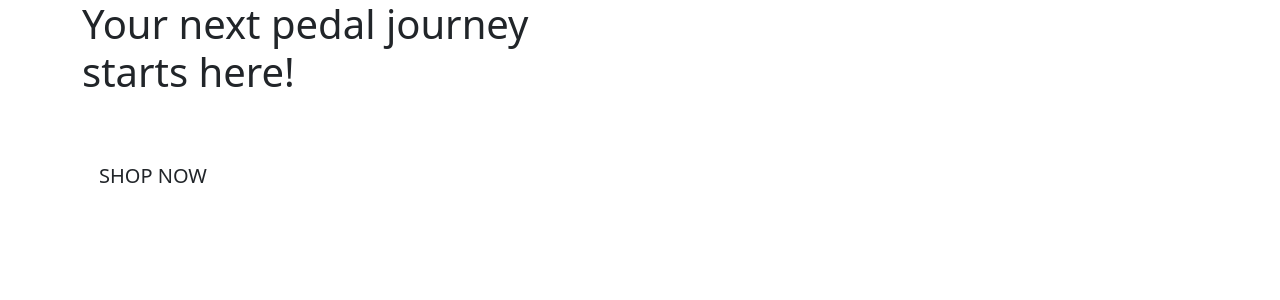
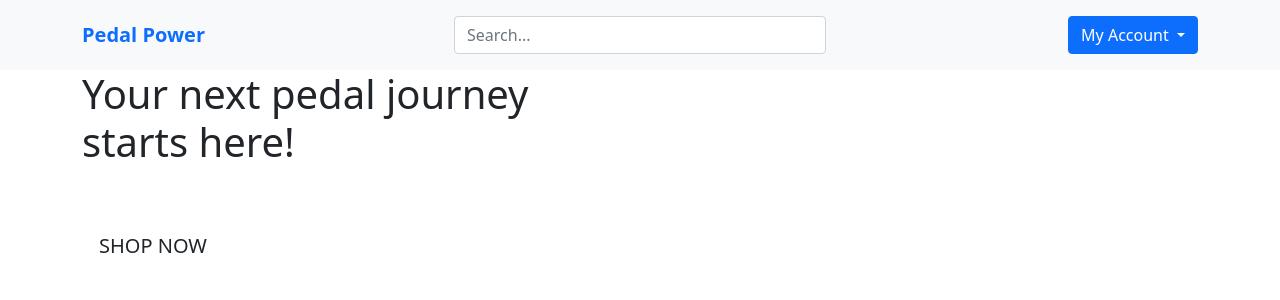
Before and after one commit to l-copeman/bicycle-store, a Django app: page / in a window 1280 px wide. Shown: the top 300 px of the page. Run offline with Django 3.2, Linux system fonts and the light colour scheme.

Commit message:
BUILD: Structure of header constructed with different menus for screen sizes

```diff
--- a/templates/base.html
+++ b/templates/base.html
@@ -2,6 +2,7 @@
 
 <!doctype html>
 <html lang="en">
+
 <head>
   {% block meta %}
   <meta http-equiv="X-UA-Compatible" content="ie=edge">
@@ -13,7 +14,9 @@
   {% endblock %}
 
   {% block corecss %}
-    <link href="https://cdn.jsdelivr.net/npm/bootstrap@5.0.2/dist/css/bootstrap.min.css" rel="stylesheet" integrity="sha384-EVSTQN3/azprG1Anm3QDgpJLIm9Nao0Yz1ztcQTwFspd3yD65VohhpuuCOmLASjC" crossorigin="anonymous">
+  <link href="https://cdn.jsdelivr.net/npm/bootstrap@5.0.2/dist/css/bootstrap.min.css" rel="stylesheet"
+    integrity="sha384-EVSTQN3/azprG1Anm3QDgpJLIm9Nao0Yz1ztcQTwFspd3yD65VohhpuuCOmLASjC" crossorigin="anonymous">
+  <link rel="stylesheet" href="{% static 'css/base.css' %}">
   {% endblock %}
 
   {% block extra_css %}
@@ -23,14 +26,68 @@
   {% endblock %}
 
   {% block js %}
-    <script src="https://cdn.jsdelivr.net/npm/bootstrap@5.0.2/dist/js/bootstrap.bundle.min.js" integrity="sha384-MrcW6ZMFYlzcLA8Nl+NtUVF0sA7MsXsP1UyJoMp4YLEuNSfAP+JcXn/tWtIaxVXM" crossorigin="anonymous"></script>
+  <script src="https://cdn.jsdelivr.net/npm/bootstrap@5.0.2/dist/js/bootstrap.bundle.min.js"
+    integrity="sha384-MrcW6ZMFYlzcLA8Nl+NtUVF0sA7MsXsP1UyJoMp4YLEuNSfAP+JcXn/tWtIaxVXM" crossorigin="anonymous">
+  </script>
   {% endblock %}
 
   <title>Pedal Power {% block extra_title %}{% endblock %}</title>
 </head>
+
 <body>
-    <header class="container-fluid fixed-top">
-
+  <header class="bg-light">
+    <div class="container">
+      <div class="row align-items-center py-3">
+        <!-- Logo and Menu for Small Screens -->
+        <div class="d-flex d-md-none justify-content-between align-items-center">
+          <a href="#" class="navbar-brand fw-bold">Pedal Power</a>
+          <button class="btn btn-primary" type="button" data-bs-toggle="collapse" data-bs-target="#mobileMenu" aria-expanded="false" aria-controls="mobileMenu">
+            Menu
+          </button>
+        </div>
+        <!-- Full Header for Medium Screens and Above -->
+        <div class="col-12 d-none d-md-flex align-items-center">
+          <!-- Logo -->
+          <div class="col-md-4 text-start">
+            <a href="#" class="navbar-brand fw-bold">Pedal Power</a>
+          </div>
+          <!-- Search Bar -->
+          <div class="col-md-4">
+            <form class="w-100">
+              <input type="text" class="form-control" placeholder="Search...">
+            </form>
+          </div>
+          <!-- My Account Dropdown -->
+          <div class="col-md-4 text-end">
+            <div class="dropdown">
+              <button class="btn btn-primary dropdown-toggle" type="button" id="accountDropdown" data-bs-toggle="dropdown" aria-expanded="false">
+                My Account
+              </button>
+              <ul class="dropdown-menu dropdown-menu-end" aria-labelledby="accountDropdown">
+                <li><a class="dropdown-item" href="#">Login</a></li>
+                <li><a class="dropdown-item" href="#">Register</a></li>
+              </ul>
+            </div>
+          </div>
+        </div>
+        <!-- Small Screen Menu Dropdown -->
+        <div class="collapse col-12 mt-3 d-md-none" id="mobileMenu">
+          <ul class="list-unstyled">
+            <li class="mb-2">
+              <form>
+                <input type="text" class="form-control" placeholder="Search...">
+              </form>
+            </li>
+            <li class="mb-2">
+              <a href="#" class="btn btn-primary w-100">Login</a>
+            </li>
+            <li>
+              <a href="#" class="btn btn-outline-primary w-100">Register</a>
+            </li>
+          </ul>
+        </div>
+      </div>
+    </div>
   </header>
 
   {% if messages %}
@@ -47,4 +104,5 @@
   {% endblock %}
 
 </body>
+
 </html>
```
Also changed, not shown: static/css/base.css (added, +20 -0 lines). Lines whose indentation alone changed are shown as unchanged.
